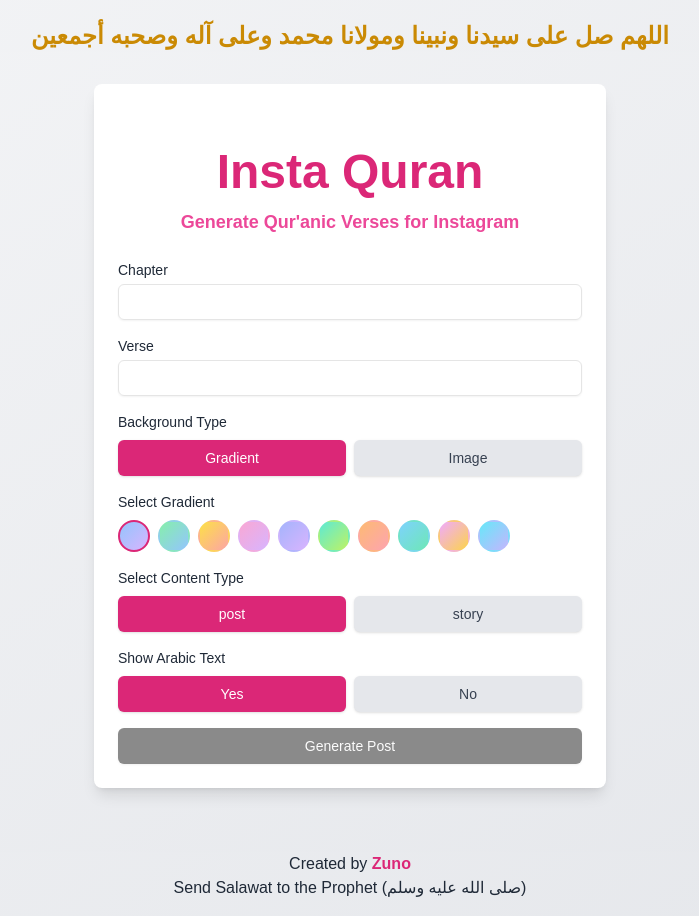
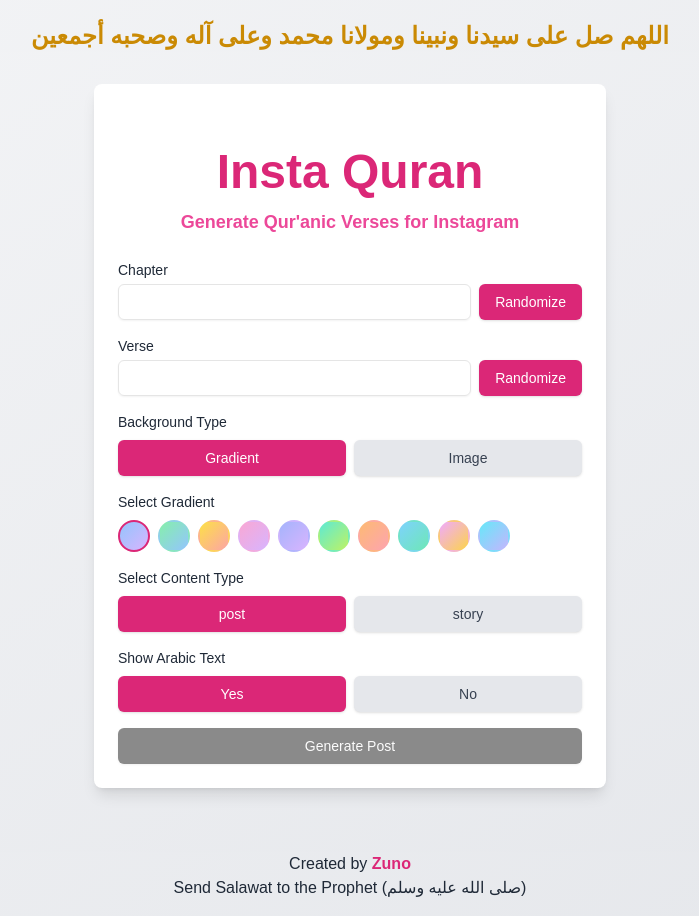
Before and after one commit to mogheess/instaquran, a Next.js app: page / in a window 1280 px wide. Shown: the whole page, without its empty margins (290-989 px from the left). Built offline with nearby package versions, Linux system fonts and the light colour scheme.

Commit message:
feat: add randomize buttons

```diff
--- a/components/QuranVerse.js
+++ b/components/QuranVerse.js
@@ -247,6 +247,21 @@ const QuranPostGenerator = () => {
     return true;
   }
 
+  const setRandomChapterAndVerse = () => {
+    const randChapter = Math.floor(Math.random() * 114) || 1;
+    const randVerse =
+      Math.floor(Math.random() * chapterToVerseCount[randChapter]) || 1;
+    setChapter(randChapter);
+    setVerse(randVerse);
+    validateInput(randChapter, randVerse);
+  };
+
+  const setRandomVerse = () => {
+    const randVerse =
+      Math.floor(Math.random() * chapterToVerseCount[chapter]) || 1;
+    setVerse(randVerse);
+  };
+
   return (
     <div className="min-h-screen bg-gradient-to-br from-gray-100 to-gray-200 relative flex flex-col items-center">
       <div className="container mx-auto px-4 py-8 relative z-10 flex flex-col items-center">
@@ -262,12 +277,20 @@ const QuranPostGenerator = () => {
               <label className="block text-sm font-medium text-gray-800 mb-1">
                 Chapter
               </label>
+              <div className="flex space-x-2">
                 <Input
                   type="number"
                   value={chapter}
                   onChange={handleChapterChange}
                   className={`${chapterError && "border-2 border-red-600"} duration-0 text-gray-800`}
                 />
+                <Button
+                  className="bg-pink-600 text-white"
+                  onClick={setRandomChapterAndVerse}
+                >
+                  {"Randomize"}
+                </Button>
+              </div>
               <div
                 className={`${chapterError || "invisible"} min-h-5 text-xs font-medium text-red-600 -mb-5 ml-1`}
               >
@@ -278,12 +301,20 @@ const QuranPostGenerator = () => {
               <label className="block text-sm font-medium text-gray-800 mb-1">
                 Verse
               </label>
+              <div className="flex space-x-2">
                 <Input
                   type="number"
                   value={verse}
                   onChange={handleVerseChange}
                   className={`${verseError && "border-2 border-red-600"} duration-0 text-gray-800`}
                 />
+                <Button
+                  className="bg-pink-600 text-white"
+                  onClick={setRandomVerse}
+                >
+                  {"Randomize"}
+                </Button>
+              </div>
               <div
                 className={`${verseError || "invisible"} min-h-5 text-xs font-medium text-red-600 -mb-5 ml-1`}
               >
```
Lines whose indentation alone changed are shown as unchanged.
